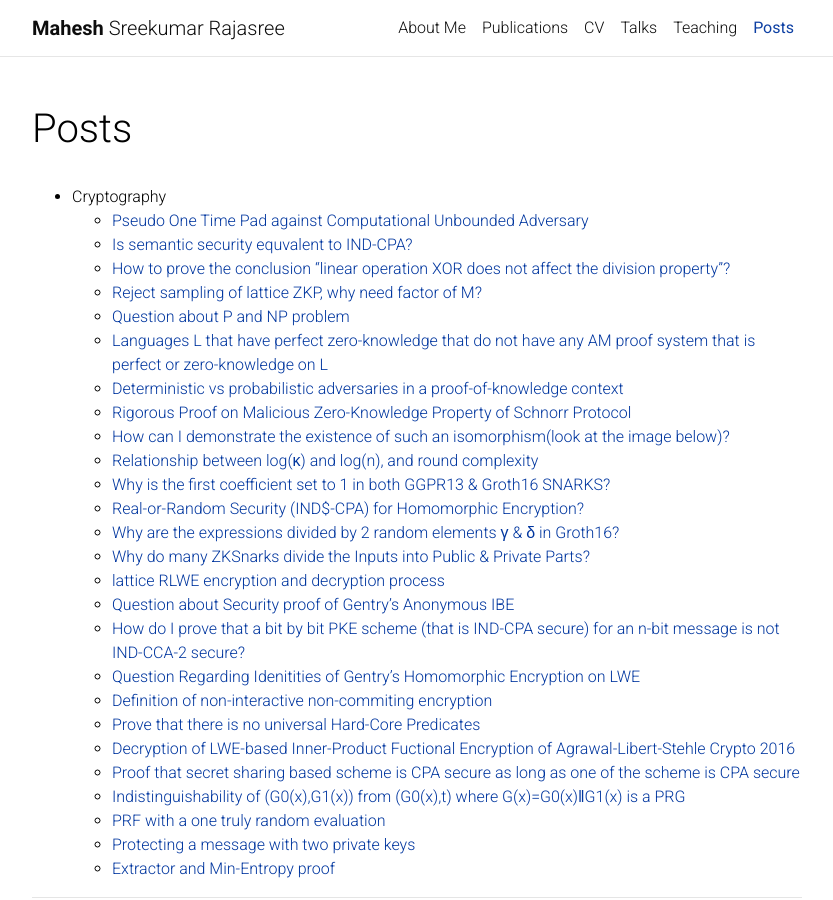
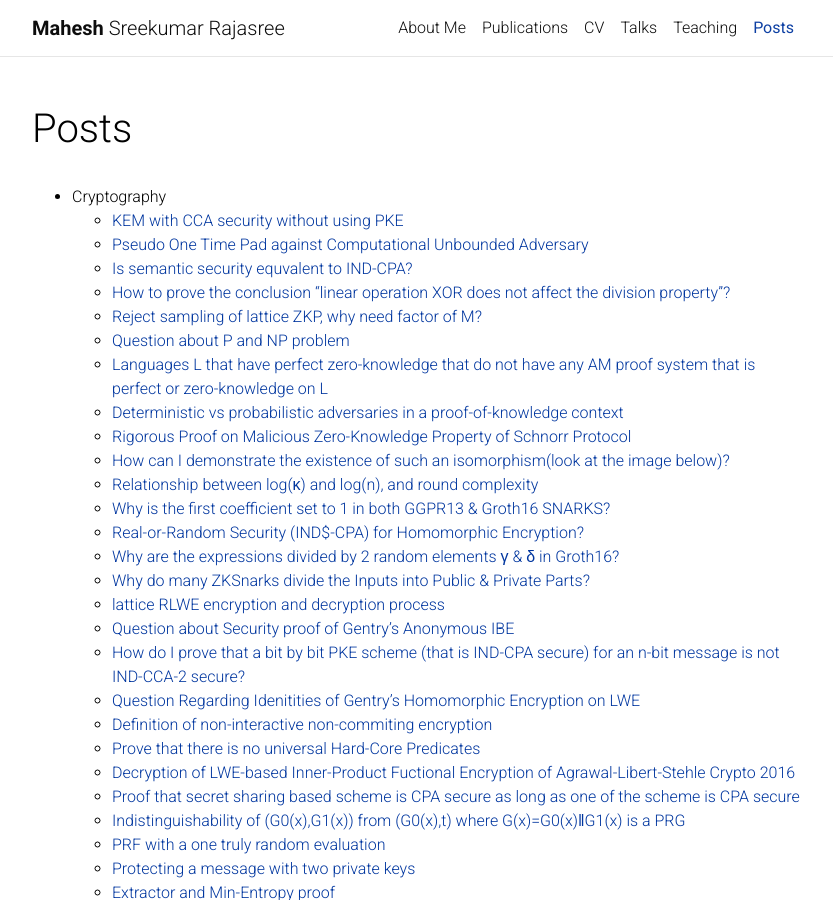
Before and after one commit to Mahe94/mahe94.github.io, a Jekyll site: the page built from _pages/posts.md, in a window 1280 px wide and 900 px high. Shown: the whole window, without its empty margins (223-1056 px from the left). Built offline with Jekyll 4.4.1, drawn with Linux system fonts in a browser that asks for light colours; comment, search, counter and statistics services are not loaded; a style sheet for code colours, icons or effects is not loaded.

Commit message:
added kem post

```diff
--- a/_pages/posts.md
+++ b/_pages/posts.md
@@ -9,6 +9,7 @@ nav_order: 6
 ---
 
 * Cryptography
+    * <a href="https://crypto.stackexchange.com/a/112747/116220">KEM with CCA security without using PKE</a>
     * <a href="https://crypto.stackexchange.com/a/112595/116220">Pseudo One Time Pad against Computational Unbounded Adversary</a>
     * <a href="https://crypto.stackexchange.com/a/111589/116220">Is semantic security equvalent to IND-CPA?</a>
     * <a href="https://crypto.stackexchange.com/a/112130/116220">How to prove the conclusion "linear operation XOR does not affect the division property"?</a>
```
